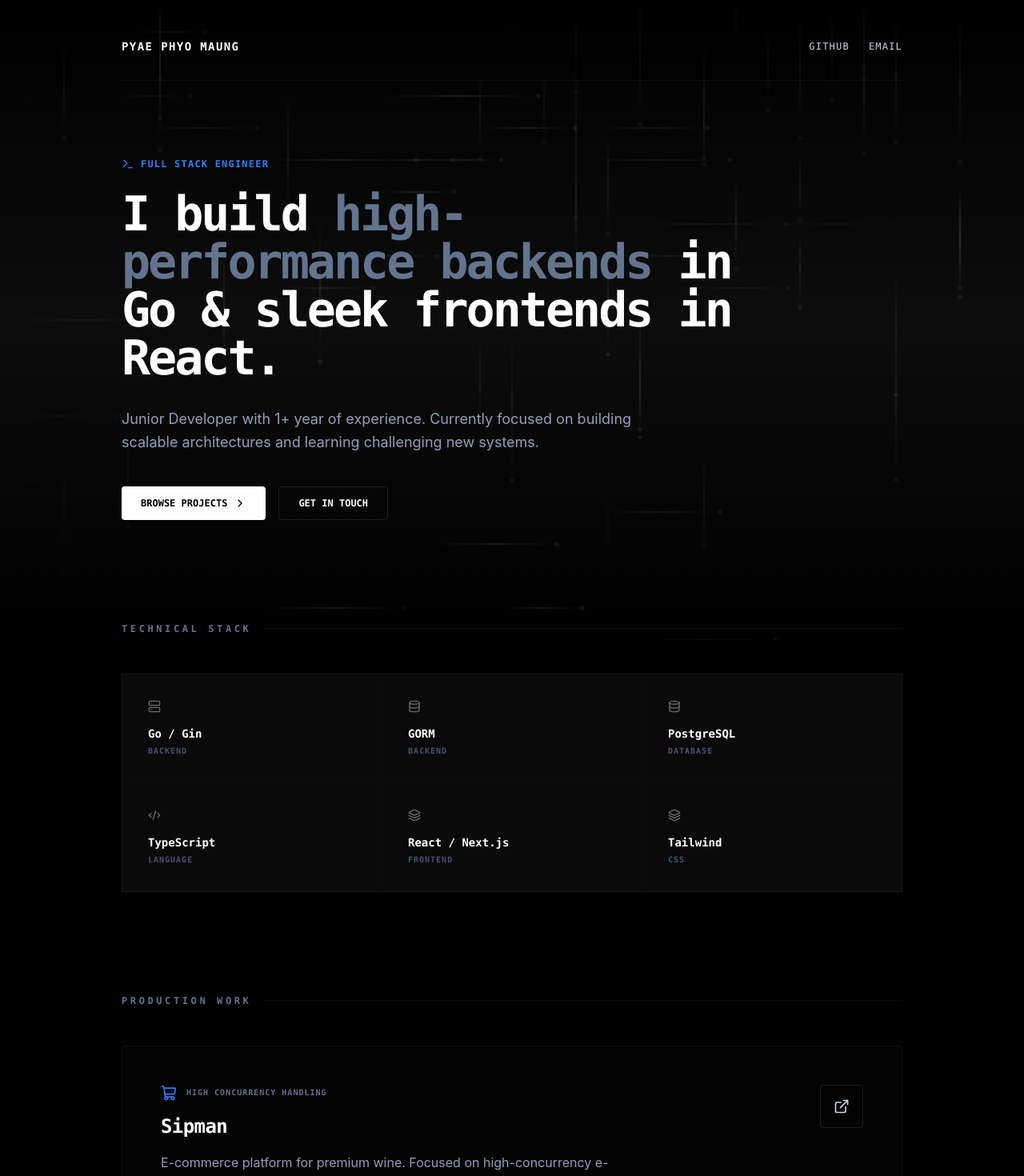
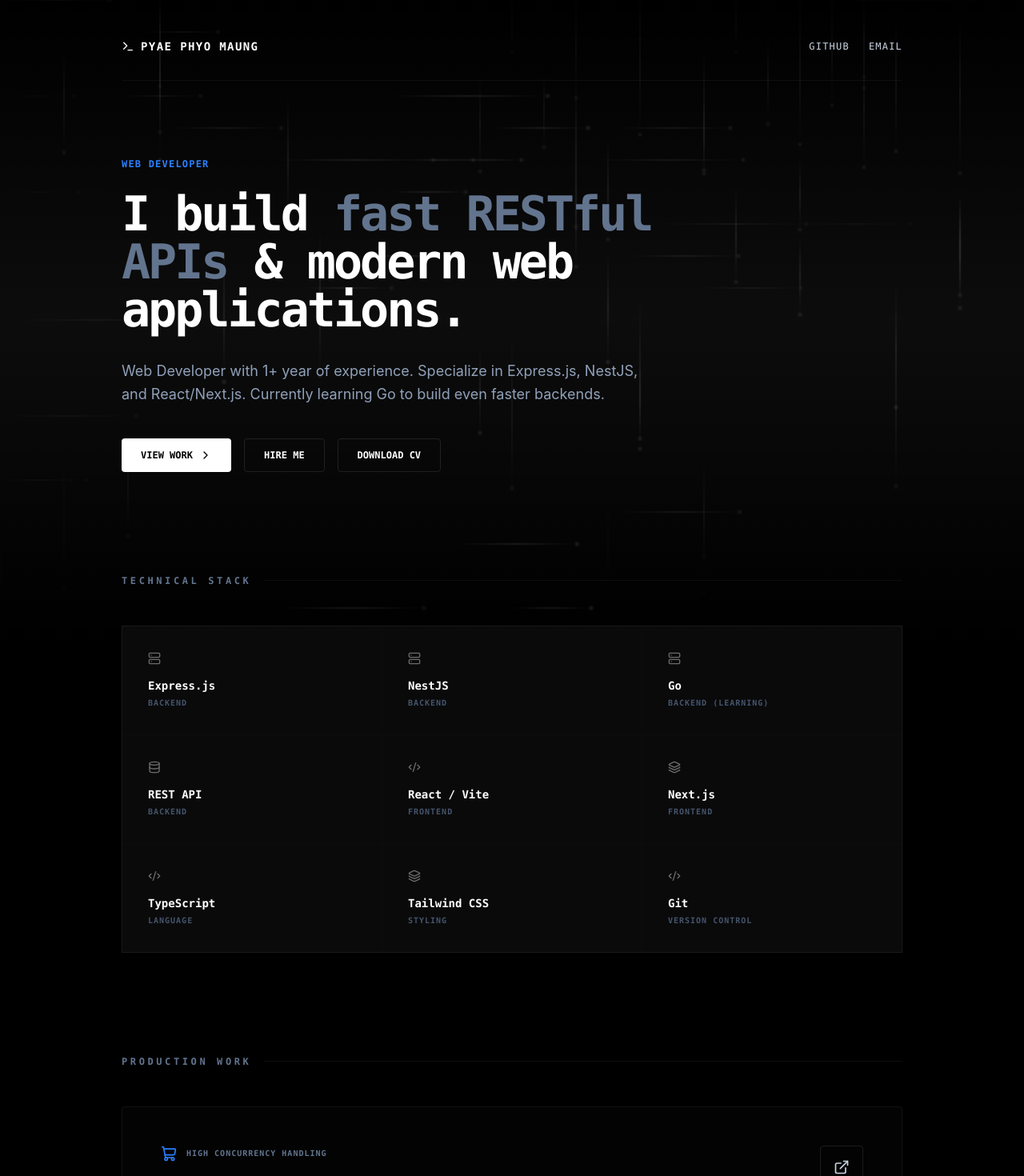
Before and after one commit to pyaephyomaung1/portfolio, a React app: page / in a window 1280 px wide. Shown: the top 1470 px of the page at 80% size. Built offline with nearby package versions, Linux system fonts and the light colour scheme; the HTML template or start-up script is replaced by a standard one.

Commit message:
ADD cv to download

```diff
--- a/src/App.css
+++ b/src/App.css
@@ -0,0 +1,4 @@
+
+html {
+  scroll-behavior: smooth;
+}
--- a/src/App.tsx
+++ b/src/App.tsx
@@ -1,3 +1,4 @@
+import cvFile from "./assets/ppm_cv.pdf";
 import "./App.css";
 import {
   ExternalLink,
@@ -9,6 +10,7 @@ import {
   ShoppingCart,
   Terminal,
   ChevronRight,
+  Sparkles,
 } from "lucide-react";
 import { useEffect, useRef } from "react";
 
@@ -16,20 +18,38 @@ const App = () => {
   const canvasRef = useRef<HTMLCanvasElement>(null);
 
   const skills = [
+    // Backend
     {
-      name: "Go / Gin",
+      name: "Express.js",
       category: "Backend",
       icon: <Server className="w-4 h-4" />,
     },
     {
-      name: "GORM",
+      name: "NestJS",
+      category: "Backend",
+      icon: <Server className="w-4 h-4" />,
+    },
+    {
+      name: "Go",
+      category: "Backend (Learning)",
+      icon: <Server className="w-4 h-4" />,
+    },
+    {
+      name: "REST API",
       category: "Backend",
       icon: <Database className="w-4 h-4" />,
     },
+
+    // Frontend
     {
-      name: "PostgreSQL",
-      category: "Database",
-      icon: <Database className="w-4 h-4" />,
+      name: "React / Vite",
+      category: "Frontend",
+      icon: <Code2 className="w-4 h-4" />,
+    },
+    {
+      name: "Next.js",
+      category: "Frontend",
+      icon: <Layers className="w-4 h-4" />,
     },
     {
       name: "TypeScript",
@@ -37,11 +57,15 @@ const App = () => {
       icon: <Code2 className="w-4 h-4" />,
     },
     {
-      name: "React / Next.js",
-      category: "Frontend",
+      name: "Tailwind CSS",
+      category: "Styling",
       icon: <Layers className="w-4 h-4" />,
     },
-    { name: "Tailwind", category: "CSS", icon: <Layers className="w-4 h-4" /> },
+    {
+      name: "Git",
+      category: "Version Control",
+      icon: <Code2 className="w-4 h-4" />,
+    },
   ];
 
   const projects = [
@@ -49,8 +73,8 @@ const App = () => {
       title: "Sipman",
       url: "https://www.sipman.asia/",
       description:
-        "E-commerce platform for premium wine. Focused on high-concurrency e-commerce logic and backend performance optimization using Go.",
-      tags: ["Go", "Gin", "Next.js", "PostgreSQL"],
+        "Digital beverage-management platform for HORECA businesses: real-time inventory tracking, digital/printable beverage menus, and supplier workflow — built for wine bars, restaurants and retail shops. Powered by a scalable backend and analytics-driven ordering tools.",
+      tags: ["TypeScript", "Node", "NextJS", "PostgreSQL"],
       metrics: "High Concurrency Handling",
       icon: <ShoppingCart className="w-5 h-5" />,
     },
@@ -59,10 +83,19 @@ const App = () => {
       url: "https://shwekhitestate.com/",
       description:
         "Real estate marketplace. Architected RESTful APIs and implemented complex search logic to handle large-scale property listings.",
-      tags: ["Next.js", "TypeScript", "REST API", "GORM"],
+      tags: ["Go", "Gin", "REST API", "NextJS"],
       metrics: "Optimized Search Logic",
       icon: <Search className="w-5 h-5" />,
     },
+    // {
+    //   title: "Jenny",
+    //   url: "https://imjenny.net",
+    //   description:
+    //     "A comprehensive portfolio and service hub for a creative talent. Curates and showcases high-impact social media designs, engaging video content, and strategic service storytelling to elevate brand presence.",
+    //   tags: ["React/Vite", "UI/UX"],
+    //   metrics: "Creative Direction & Content",
+    //   icon: <Sparkles className="w-5 h-5" />,
+    // },
   ];
 
   type LightStreak = {
@@ -283,14 +316,14 @@ const App = () => {
       />
 
       {/* Additional subtle glow overlay */}
-      <div className="fixed inset-0 bg-gradient-to-b from-transparent via-white/5 to-transparent pointer-events-none z-0" />
+      <div className="fixed inset-0 bg-linear-to-b from-transparent via-white/5 to-transparent pointer-events-none z-0" />
 
       <div className="relative z-10 max-w-5xl mx-auto px-6 py-12">
         {/* Header */}
         <nav className="flex justify-between items-center mb-24 border-b border-white/5 pb-8">
           <div className="flex items-center gap-4">
-            <span className="text-white font-bold tracking-widest text-sm">
-              PYAE PHYO MAUNG
+            <span className="text-white font-bold tracking-widest text-sm inline-flex items-center gap-2">
+              <Terminal className="w-4 h-4" /> PYAE PHYO MAUNG
             </span>
           </div>
           <div className="flex gap-6 text-xs font-medium uppercase tracking-widest">
@@ -314,31 +347,37 @@ const App = () => {
         <section className="mb-32">
           <div className="max-w-3xl">
             <div className="flex items-center gap-2 text-blue-500 mb-6 font-bold text-xs tracking-widest uppercase">
-              <Terminal className="w-4 h-4" />
-              <span>Full Stack Engineer</span>
+              <span>Web Developer</span>
             </div>
             <h1 className="text-4xl md:text-6xl font-bold text-white mb-8 tracking-tighter leading-none">
-              I build{" "}
-              <span className="text-slate-500">high-performance backends</span>{" "}
-              in Go & sleek frontends in React.
+              I build <span className="text-slate-500">fast RESTful APIs</span>{" "}
+              & modern web applications.
             </h1>
             <p className="text-lg text-slate-400 mb-10 leading-relaxed font-sans max-w-2xl">
-              Junior Developer with 1+ year of experience. Currently focused on
-              building scalable architectures and learning challenging new
-              systems.
+              Web Developer with 1+ year of experience. Specialize in
+              Express.js, NestJS, and React/Next.js. Currently learning Go to
+              build even faster backends.
             </p>
             <div className="flex flex-wrap gap-4">
               <a
                 href="#projects"
                 className="px-6 py-3 bg-white text-black text-xs font-bold uppercase rounded-sm hover:bg-slate-200 transition-all flex items-center gap-2"
               >
-                Browse Projects <ChevronRight className="w-4 h-4" />
+                View Work <ChevronRight className="w-4 h-4" />
               </a>
               <a
                 href="mailto:pyaephyomg.ppm06@gmail.com"
                 className="px-6 py-3 border border-white/10 text-white text-xs font-bold uppercase rounded-sm hover:bg-white/5 transition-all"
               >
-                Get in touch
+                Hire Me
+              </a>
+              {/* Add this new button */}
+              <a
+                href={cvFile}
+                download="Pyae_Phyo_Maung_CV.pdf"
+                className="px-6 py-3 border border-white/10 text-white text-xs font-bold uppercase rounded-sm hover:bg-white/5 transition-all flex items-center gap-2"
+              >
+                Download CV
               </a>
             </div>
           </div>
@@ -347,13 +386,13 @@ const App = () => {
         {/* Technical Stack - Minimal Grid */}
         <section className="mb-32">
           <h2 className="text-xs font-bold text-slate-500 uppercase tracking-[0.3em] mb-12 flex items-center gap-4">
-            Technical Stack <span className="h-[1px] flex-1 bg-white/5"></span>
+            Technical Stack <span className="h-px flex-1 bg-white/5"></span>
           </h2>
-          <div className="grid grid-cols-1 md:grid-cols-3 gap-px bg-white/5 border border-white/5">
+          <div className="grid grid-cols-1 sm:grid-cols-2 md:grid-cols-3 gap-px bg-white/5 border border-white/5">
             {skills.map((skill) => (
               <div
                 key={skill.name}
-                className="bg-[#0a0a0b] p-8 flex flex-col gap-4 group hover:bg-white/[0.02] transition-colors relative overflow-hidden"
+                className="bg-[#0a0a0b] p-8 flex flex-col gap-4 group hover:bg-white/2 transition-colors relative overflow-hidden"
               >
                 <div className="text-white opacity-40 group-hover:opacity-100 transition-opacity">
                   {skill.icon}
@@ -367,7 +406,7 @@ const App = () => {
                   </div>
                 </div>
                 {/* Hover glow effect */}
-                <div className="absolute inset-0 bg-gradient-to-r from-white/0 via-white/5 to-white/0 opacity-0 group-hover:opacity-100 transition-opacity pointer-events-none" />
+                <div className="absolute inset-0 bg-linear-to-r from-white/0 via-white/5 to-white/0 opacity-0 group-hover:opacity-100 transition-opacity pointer-events-none" />
               </div>
             ))}
           </div>
@@ -376,13 +415,13 @@ const App = () => {
         {/* Projects - List Style */}
         <section id="projects" className="mb-32">
           <h2 className="text-xs font-bold text-slate-500 uppercase tracking-[0.3em] mb-12 flex items-center gap-4">
-            Production Work <span className="h-[1px] flex-1 bg-white/5"></span>
+            Production Work <span className="h-px flex-1 bg-white/5"></span>
           </h2>
           <div className="space-y-6">
             {projects.map((project, idx) => (
               <div
                 key={idx}
-                className="group relative border border-white/5 bg-white/[0.01] p-8 md:p-12 rounded-sm hover:border-white/20 transition-all"
+                className="group relative border border-white/5 bg-white/1 p-8 md:p-12 rounded-sm hover:border-white/20 transition-all"
               >
                 <div className="flex flex-col md:flex-row justify-between gap-8">
                   <div className="flex-1">
--- a/src/index.css
+++ b/src/index.css
@@ -1 +1,6 @@
 @import "tailwindcss";
+
+
+html {
+  scroll-behavior: smooth;
+}
```
Also changed, not shown: 1 other file (tests, documents, lock files or other folders).
